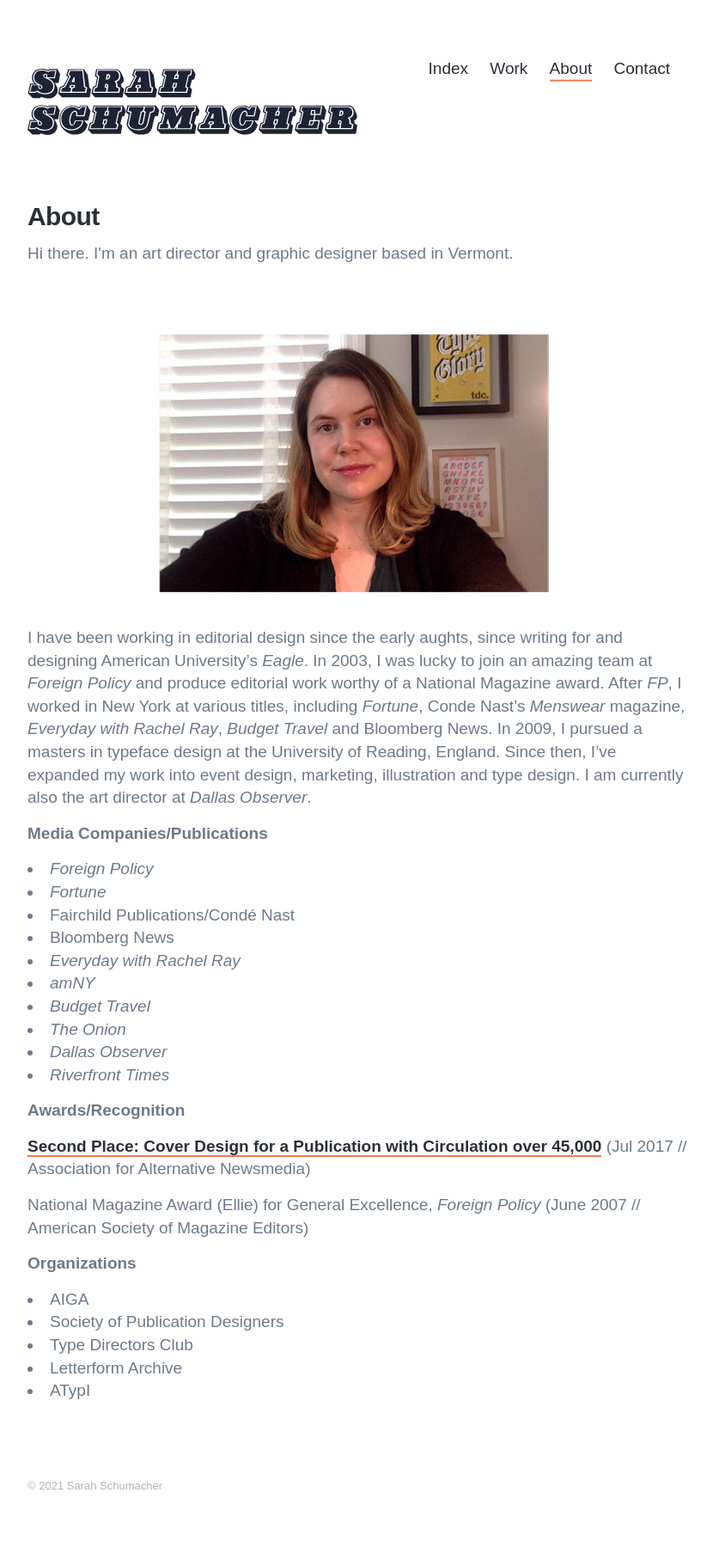
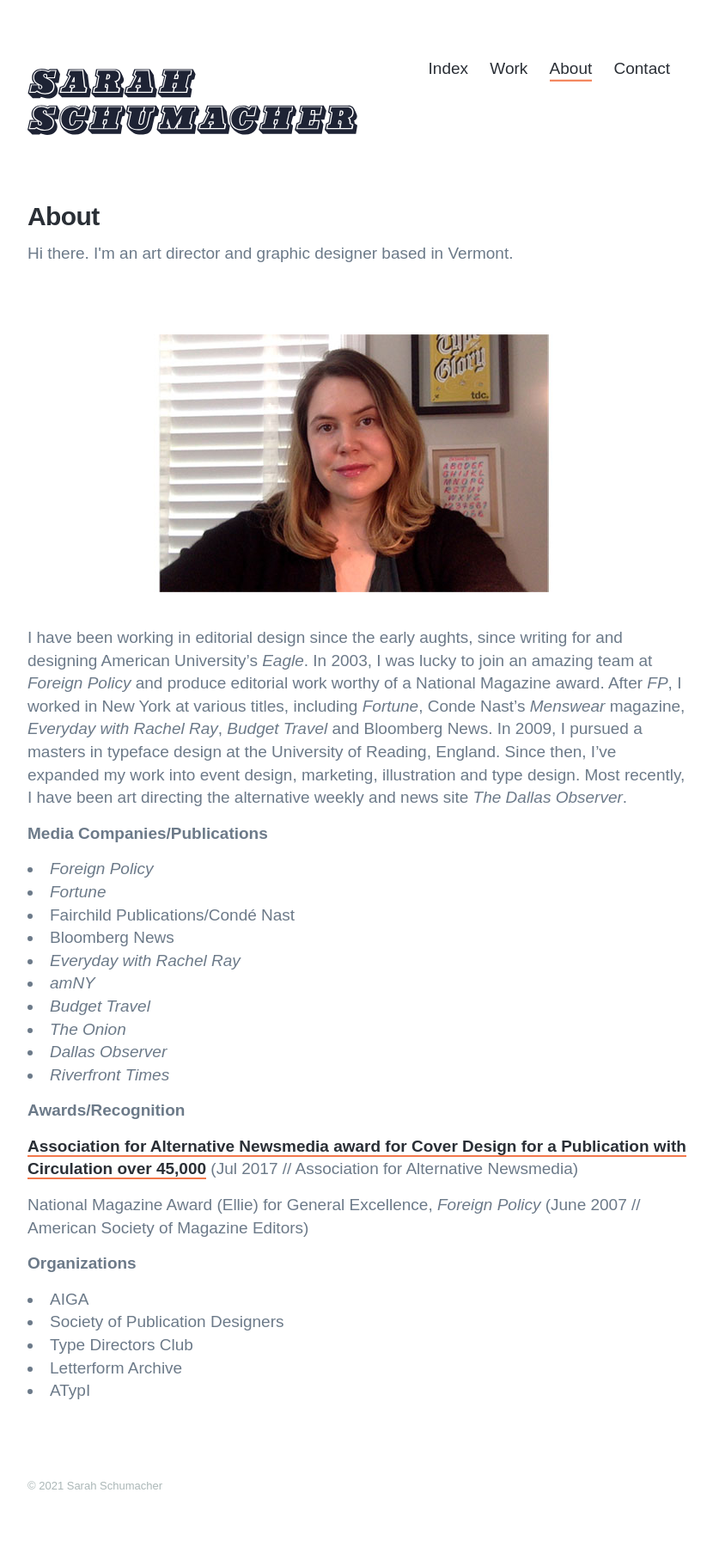
Before and after one commit to snsnsns/snsnsns.github.io, a Jekyll site: the page built from _pages/about.md, in a window 1280 px wide. Shown: the whole page at 86% size, without its empty margins (224-1054 px from the left). Built offline with Jekyll 4.4.1, drawn with Linux system fonts in a browser that asks for light colours; nearby versions of some CDN libraries; some web fonts are replaced.

Commit message:
updated some copy

```diff
--- a/_pages/about.md
+++ b/_pages/about.md
@@ -6,7 +6,7 @@
 
 ![](/images/blogimages/About/schumacherheadshot.jpg)
 
-I have been working in editorial design since the early aughts, since writing for and designing American University's *Eagle*. In 2003, I was lucky to join an amazing team at *Foreign Policy* and produce editorial work worthy of a National Magazine award. After *FP*, I worked in New York at various titles, including *Fortune*, Conde Nast's *Menswear* magazine, *Everyday with Rachel Ray*, *Budget Travel* and Bloomberg News. In 2009, I pursued a masters in typeface design at the University of Reading, England. Since then, I've expanded my work into event design, marketing, illustration and type design. I am currently also the art director at *Dallas Observer*.
+I have been working in editorial design since the early aughts, since writing for and designing American University's *Eagle*. In 2003, I was lucky to join an amazing team at *Foreign Policy* and produce editorial work worthy of a National Magazine award. After *FP*, I worked in New York at various titles, including *Fortune*, Conde Nast's *Menswear* magazine, *Everyday with Rachel Ray*, *Budget Travel* and Bloomberg News. In 2009, I pursued a masters in typeface design at the University of Reading, England. Since then, I've expanded my work into event design, marketing, illustration and type design. Most recently, I have been art directing the alternative weekly and news site *The Dallas Observer*.
 
 __Media Companies/Publications__
 + *Foreign Policy*
@@ -22,7 +22,7 @@
 
 __Awards/Recognition__
 
-[Second Place: Cover Design for a Publication with Circulation over 45,000](http://aan.org/aan/2017-aan-awards-winners-announced/) (Jul 2017 // Association for Alternative Newsmedia)
+[Association for Alternative Newsmedia award for Cover Design for a Publication with Circulation over 45,000](http://aan.org/aan/2017-aan-awards-winners-announced/) (Jul 2017 // Association for Alternative Newsmedia)
 
 National Magazine Award (Ellie) for General Excellence, *Foreign Policy*
 (June 2007 // American Society of Magazine Editors)
```
